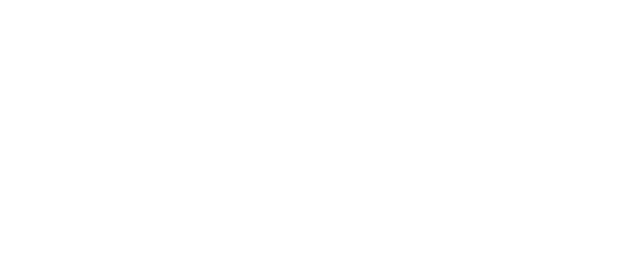
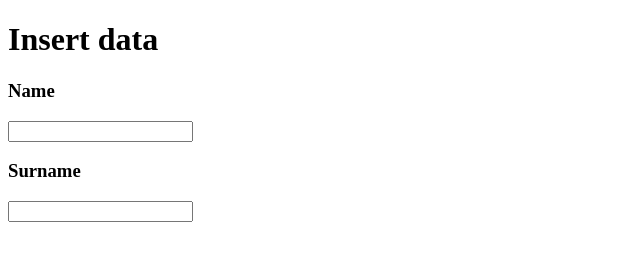
Before and after one commit to PrachyaChaisermtawan/65025918_FINAIL, a plain HTML site: page index.html in a window 1280 px wide. Shown: the whole page, without its empty margins (0-640 px from the left). Drawn offline with Linux system fonts and the light colour scheme.

Commit message:
Update index.html

```diff
--- a/index.html
+++ b/index.html
@@ -8,6 +8,18 @@
     <link rel="stylesheet" href="style.css">
 </head>
 <body>
+    <div class="block">
+        <h1>Insert data</h1>
+        <div class="name">
+            <h3>Name</h3>
+        <input type="text" id = "G_N">
+        </div>
+        <div class="surname">
+            <h3>Surname</h3>
+        <input type="text" id = "a_N">
+        </div>
 
+    </div>
+    <div class="table"></div>
 </body>
 </html>
```
